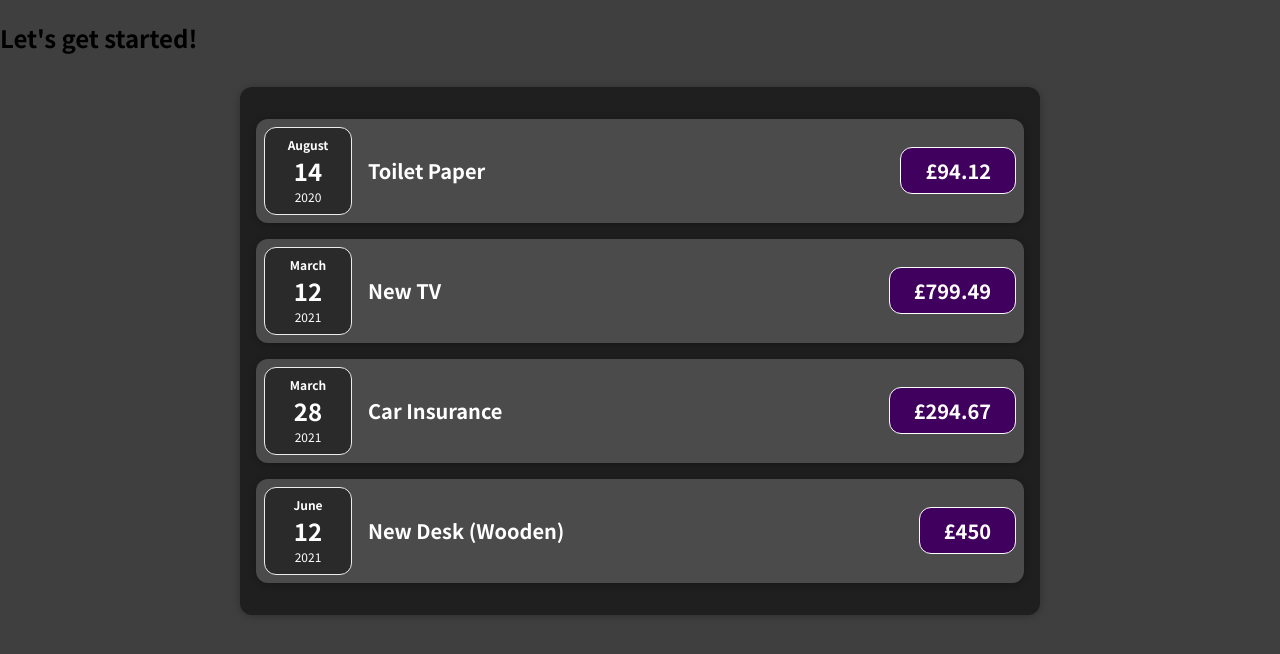
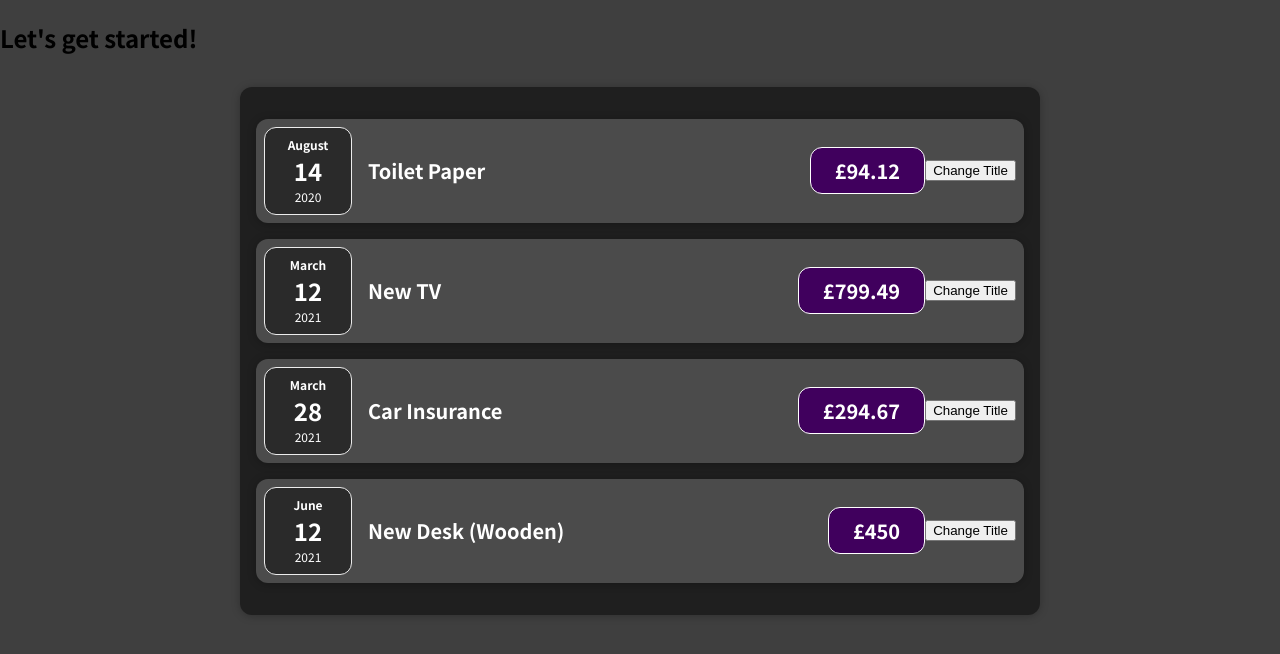
Before and after one commit to thomas-kenny/udemy-react-app, a JavaScript app: page / in a window 1280 px wide. Shown: the top 654 px of the page. Built offline with nearby package versions, Linux system fonts and the light colour scheme.

Commit message:
arrow function preferred

```diff
--- a/src/components/Card.js
+++ b/src/components/Card.js
@@ -1,6 +1,6 @@
 import './Card.css'
 
-function Card(props){
+const Card = (props) => {
   const classes = "card " + props.className;
   return <div className={classes}>{props.children}</div>
 }
--- a/src/components/ExpenseDate.js
+++ b/src/components/ExpenseDate.js
@@ -1,6 +1,6 @@
 import './ExpenseDate.css';
 
-function ExpenseDate(props) {
+const ExpenseDate = (props) => {
   const month = props.date.toLocaleString("en-US", { month: "long" });
   const year = props.date.getFullYear();
   const day = props.date.toLocaleString("en-US", { day: "2-digit" });
--- a/src/components/ExpenseItem.js
+++ b/src/components/ExpenseItem.js
@@ -2,7 +2,10 @@
 import ExpenseDate from "./ExpenseDate";
 import Card from "./Card";
 
-function ExpenseItem(props) {
+const ExpenseItem = (props) => {
+  const clickHandler = () => {
+    console.log('HELLO')
+  }
   return (
     <Card className="expense-item">
       <ExpenseDate date={props.date} />
@@ -10,6 +13,7 @@
         <h2>{props.title}</h2>
         <div className="expense-item__price">£{props.amount}</div>
       </div>
+      <button onClick={clickHandler}>Change Title</button>
     </Card>
   );
 }
--- a/src/components/Expenses.js
+++ b/src/components/Expenses.js
@@ -2,7 +2,7 @@
 import ExpenseItem from "./ExpenseItem";
 import Card from "./Card"
 
-function Expenses(props) {
+const Expenses = (props) => {
   return (
     <Card className="expenses">
       <ExpenseItem
```
Also changed, not shown: 1 other file (tests, documents, lock files or other folders).
